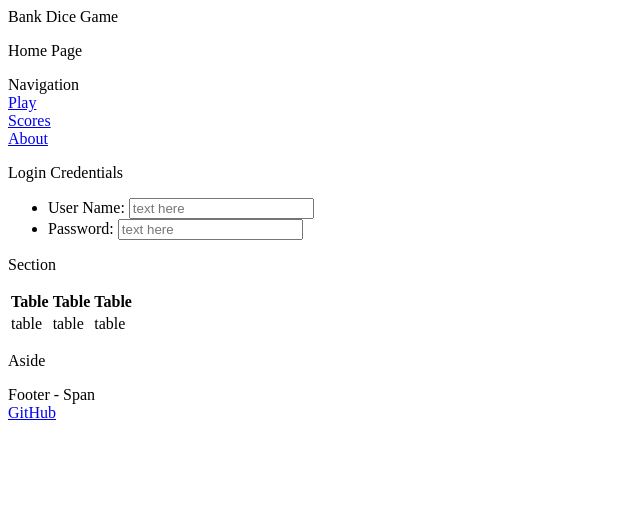
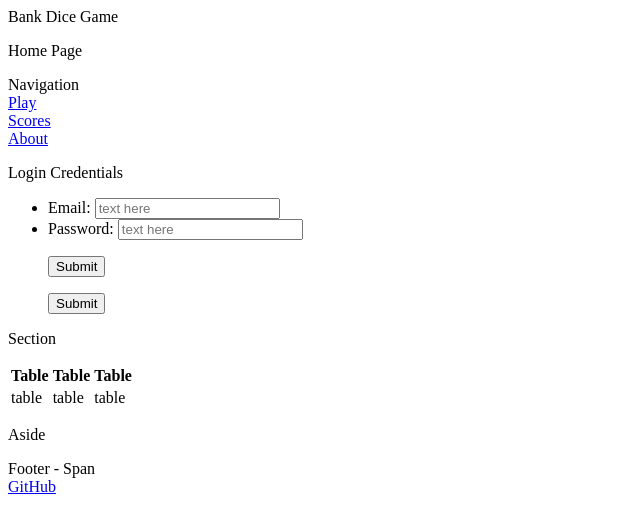
Before and after one commit to TristenBitter/startup, a plain HTML site: page index.html in a window 1280 px wide. Shown: the whole page, without its empty margins (0-640 px from the left). Drawn offline with Linux system fonts and the light colour scheme.

Commit message:
added buttons

```diff
--- a/index.html
+++ b/index.html
@@ -23,7 +23,7 @@
       <p>Login Credentials</p>
         <ul>
          <li>
-           <label for="text">User Name: </label>
+           <label for="text">Email: </label>
            <input type="text" id="text" name="varText" placeholder="text here" required pattern="[Aa].*" />
           </li>
           <li>
@@ -31,6 +31,14 @@
             <input type="text" id="text" name="varText" placeholder="text here" required pattern="[Aa].*" />
            </li>
         </ul>
+    </section>
+    <section>
+      <ul>
+        <button type="Login">Submit</button>
+      </ul>
+      <ul>
+        <button type="Create an Account">Submit</button>
+      </ul>
     </section>
     <section>
       <p>Section</p>
```
